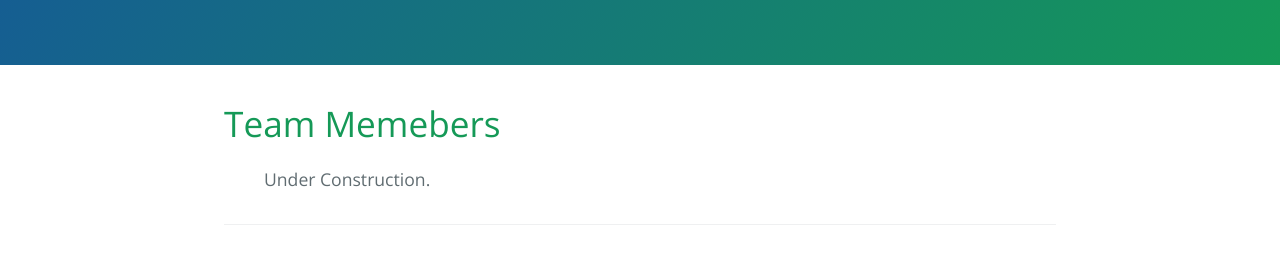
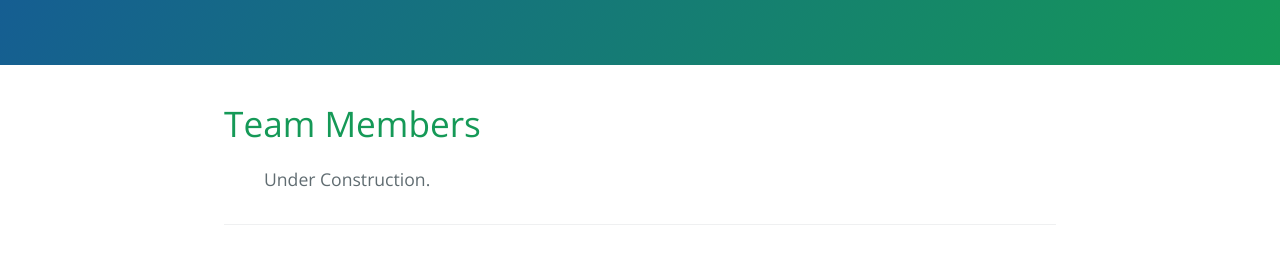
Before and after one commit to dharatrivedi/dharatrivedi.github.io, a Jekyll site: the page built from people.html, in a window 1280 px wide. Shown: the part 271-535 px from the top of the page. Built offline with Jekyll 4.4.1, drawn with Linux system fonts in a browser that asks for light colours.

Commit message:
Update people.html

```diff
--- a/people.html
+++ b/people.html
@@ -4,7 +4,7 @@ title: {{ site.name }}
 ---
 
 <div id="home">
-  <h1>Team Memebers</h1>
+  <h1>Team Members</h1>
   <ul class="posts">
     {% for post in site.posts %}
       Under Construction.
```
